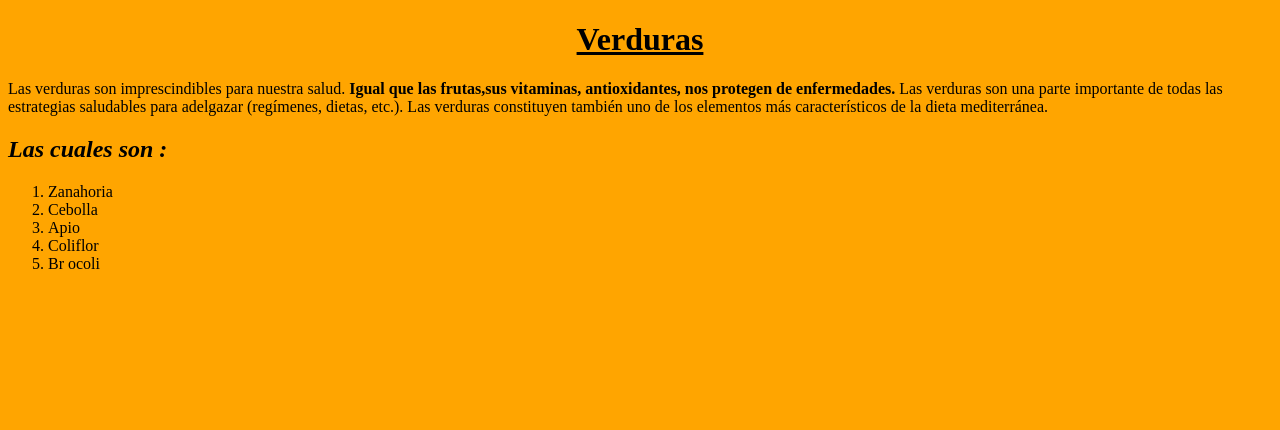
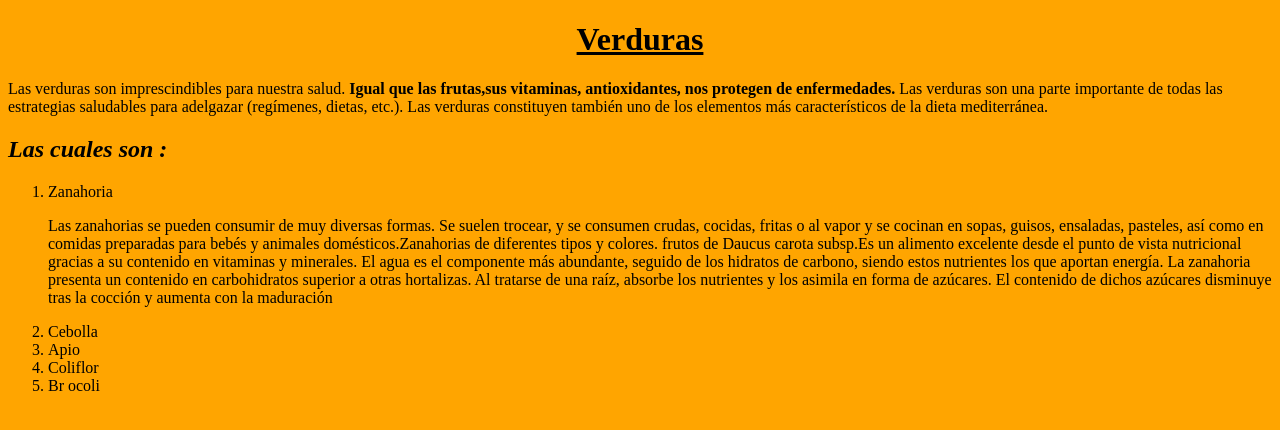
Before and after one commit to Sebastiansamaniego/tareaEbert, a plain HTML site: page index.html in a window 1280 px wide. Drawn offline with Linux system fonts and the light colour scheme.

Commit message:
version3

```diff
--- a/index.html
+++ b/index.html
@@ -12,6 +12,8 @@
 <h2> <i>Las cuales son :</i></h2>
 <ol>
     <li>Zanahoria</li>
+    <p>Las zanahorias se pueden consumir de muy diversas formas. Se suelen trocear, y se consumen crudas, cocidas, fritas o al vapor y se cocinan en sopas, guisos, ensaladas, pasteles, así como en comidas preparadas para bebés y animales domésticos.Zanahorias de diferentes tipos y colores.
+        frutos de Daucus carota subsp.Es un alimento excelente desde el punto de vista nutricional gracias a su contenido en vitaminas y minerales. El agua es el componente más abundante, seguido de los hidratos de carbono, siendo estos nutrientes los que aportan energía. La zanahoria presenta un contenido en carbohidratos superior a otras hortalizas. Al tratarse de una raíz, absorbe los nutrientes y los asimila en forma de azúcares. El contenido de dichos azúcares disminuye tras la cocción y aumenta con la maduración</p>
     <li>Cebolla</li>
     <li>Apio </li>
     <li>Coliflor</li>
```
